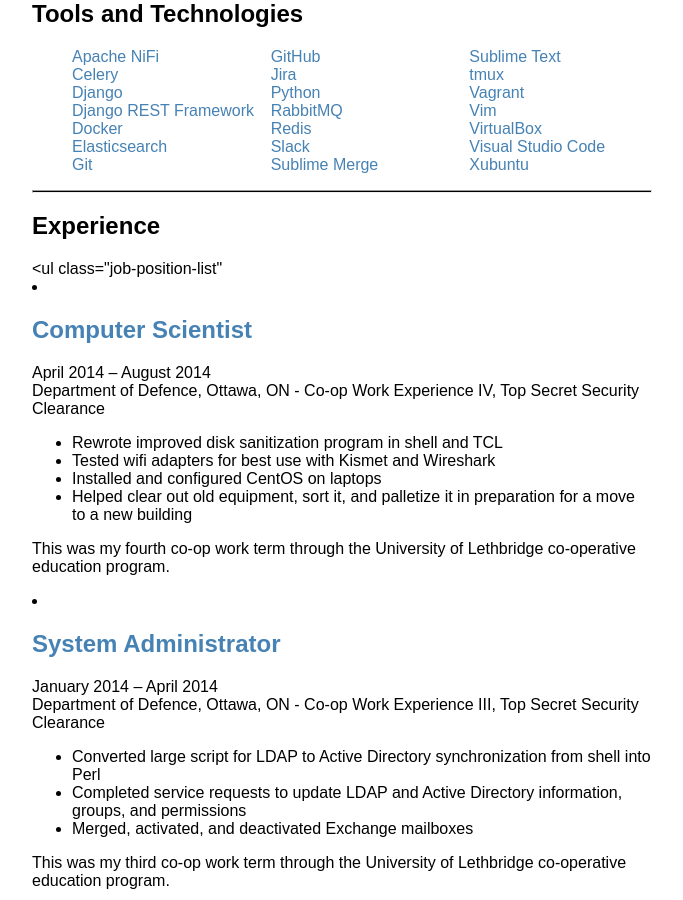
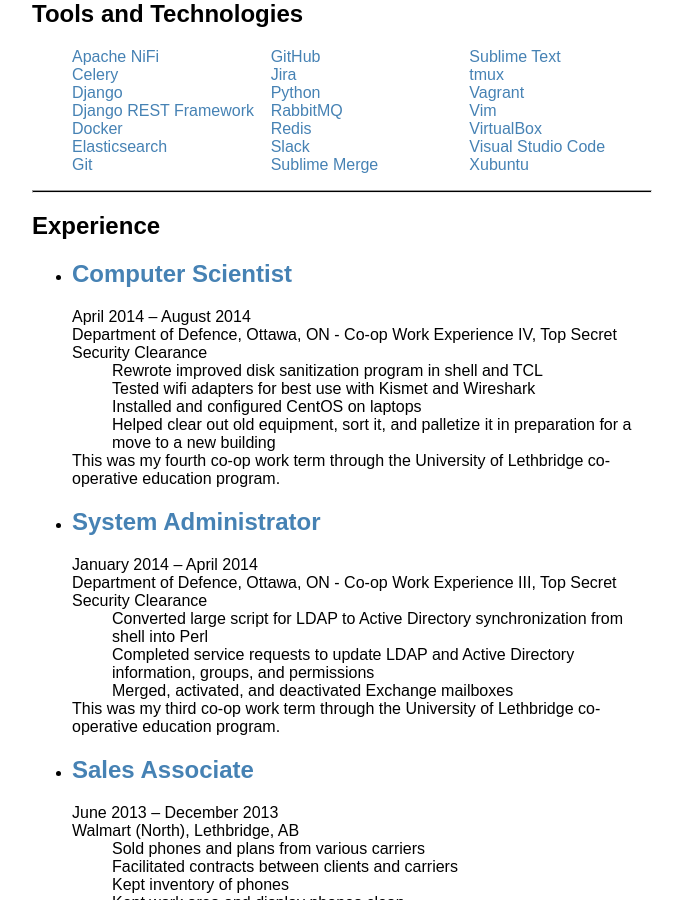
Before and after one commit to jacobpledger/website, a Jekyll site: the page built from resume.md, in a window 1280 px wide and 900 px high, scrolled down 453 px. Shown: the whole window, without its empty margins (298-981 px from the left). Built offline with Jekyll 4.4.1, drawn with Linux system fonts in a browser that asks for light colours.

Commit message:
actually complete the ul tag T_T

```diff
--- a/resume.md
+++ b/resume.md
@@ -41,7 +41,7 @@
 
 <section class="work-experience">
 <h2 id="experience">Experience</h2>
-<ul class="job-position-list"
+<ul class="job-position-list">
 {% for position in site.positions reversed %}
 <li>
 <h2><a href="{{ post.url }}">{{ position.title }}</a></h2>
```
